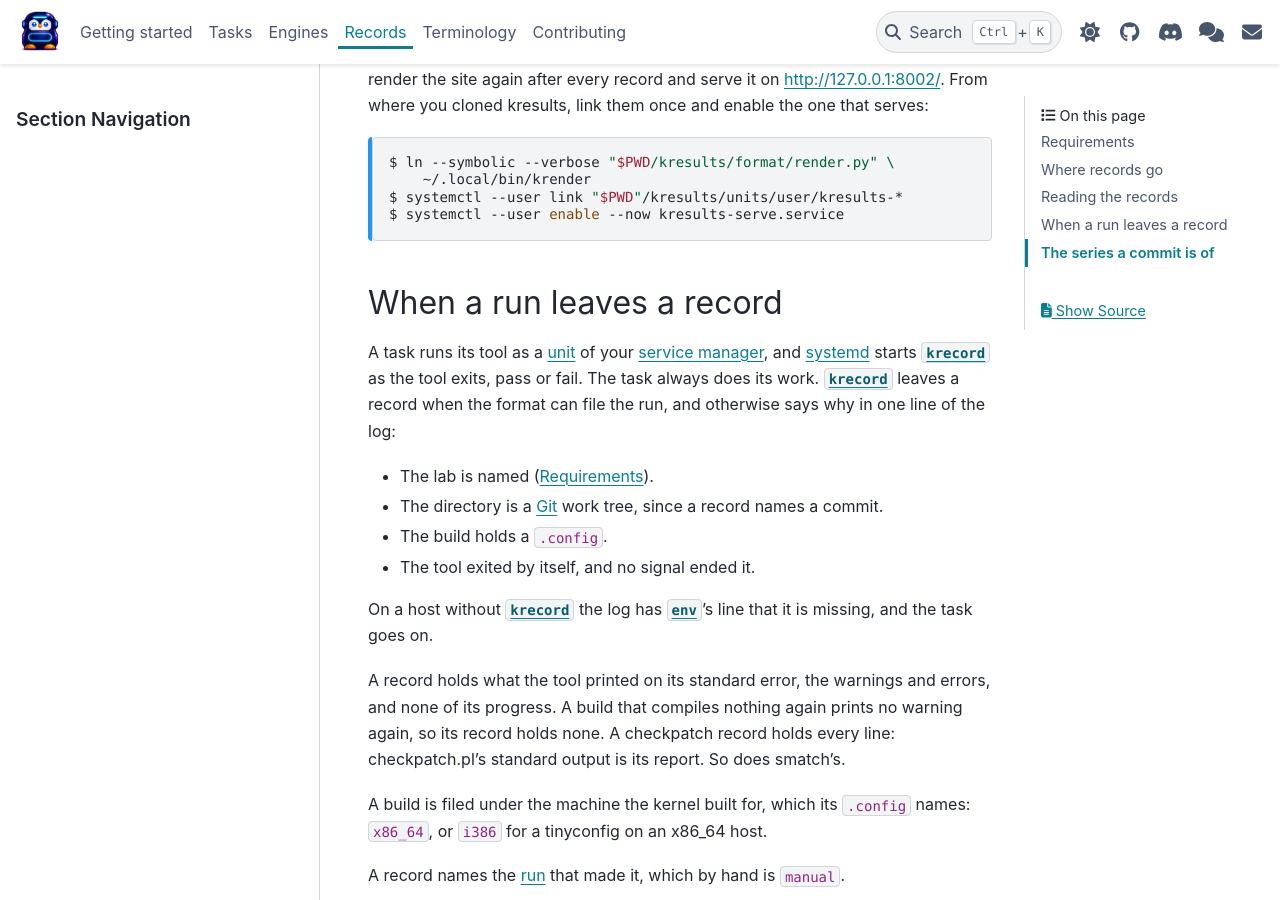
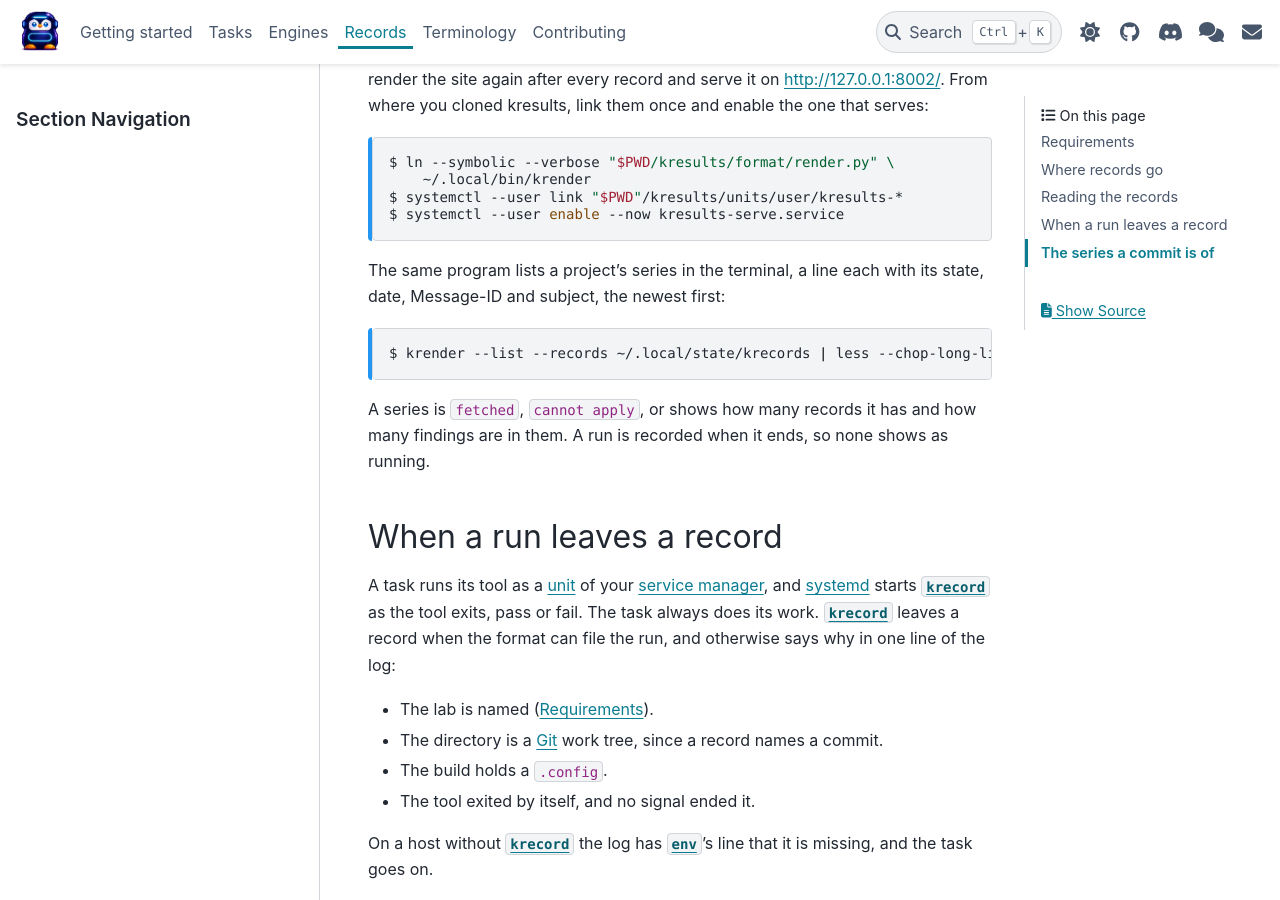
Before and after one commit to linux-kdevops/kdevops-ng, a Sphinx documentation site: the page built from docs/records.rst, in a window 1280 px wide and 900 px high, scrolled down 1782 px. Built offline with Sphinx 7.4.7 and the PyData theme 0.15.4, drawn with Linux system fonts in a browser that asks for light colours.

Commit message:
docs: list a project's series in the terminal
What was fetched, could not apply or was built showed on the site
alone. kresults' krender --list prints it a line a series, and the
page on records did not say so.

Signed-off-by: Daniel Gomez <da.gomez@kernel.org>

```diff
--- a/docs/records.rst
+++ b/docs/records.rst
@@ -97,6 +97,18 @@ them once and enable the one that serves:
    $ systemctl --user link "$PWD"/kresults/units/user/kresults-*
    $ systemctl --user enable --now kresults-serve.service
 
+The same program lists a project's series in the terminal, a line each
+with its state, date, Message-ID and subject, the newest first:
+
+.. code-block:: console
+   :class: cmd-host
+
+   $ krender --list --records ~/.local/state/krecords | less --chop-long-lines
+
+A series is ``fetched``, ``cannot apply``, or shows how many records it
+has and how many findings are in them. A run is recorded when it ends,
+so none shows as running.
+
 When a run leaves a record
 ==========================
 
```
